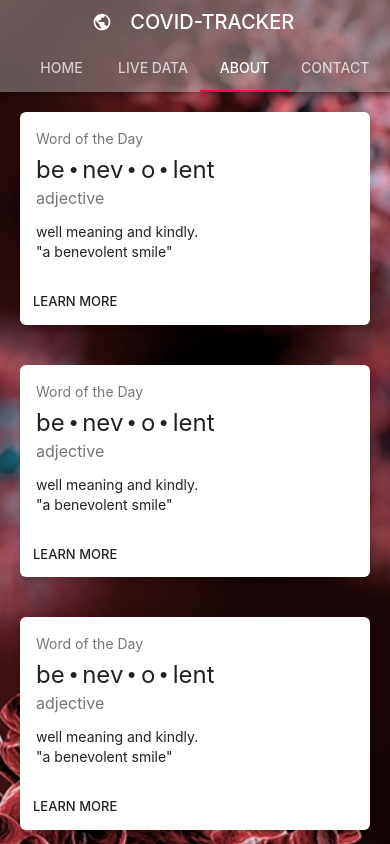
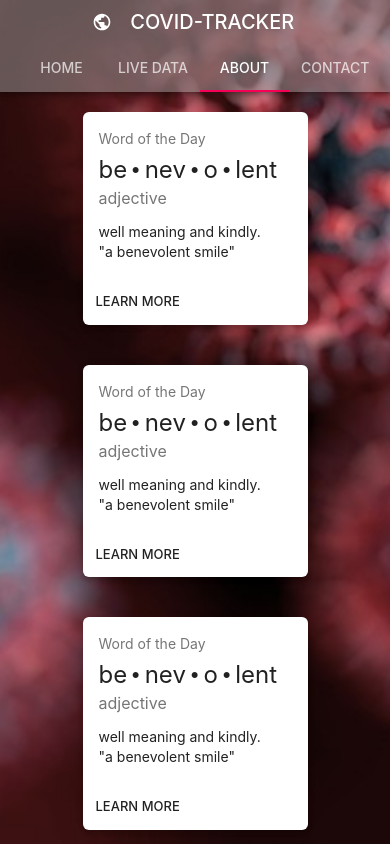
Before and after one commit to thetooaung07/material-ui-corona-tracker, a React (Create React App) app: page /about in a window 390 px wide. Built offline with nearby package versions, Linux system fonts and the light colour scheme; the HTML template or start-up script is replaced by a standard one.

Commit message:
fix height for mobile responsive

```diff
--- a/src/Components/About/About.js
+++ b/src/Components/About/About.js
@@ -4,7 +4,19 @@ import { makeStyles } from "@material-ui/core/styles";
 import AboutCard from "./AboutCard";
 
 const useStyle = makeStyles((theme) => ({
-  rootContainer: {},
+  rootContainer: {
+    width: "70%",
+    margin: "0 auto",
+    // [theme.breakpoints.down("md")]: {
+    //   height: "100vh"
+    // },
+    [theme.breakpoints.down("sm")]: {
+      height: "max-content"
+    },
+    [theme.breakpoints.up("sm")]: {
+      height: "100vh"
+    },
+  },
 }));
 
 const About = () => {
@@ -12,19 +24,22 @@ const About = () => {
 
   return (
     <div className={`About wrapper-sub ${classes.rootContainer}`}>
-      <Grid container justify="center" alignItems="center">
-        <Grid item xs={12} sm={6} md={4}>
+
+      <Grid container  >
+
+        <Grid item xs={12} sm={6} md={6} lg={4}>
           <AboutCard/>
         </Grid>
-        <Grid item xs={12} sm={6} md={4}>
+        <Grid item xs={12} sm={6} md={6} lg={4}>
           <AboutCard></AboutCard>
         </Grid>
-        <Grid item xs={12} sm={6} md={4}>
+        <Grid item xs={12} sm={6} md={6} lg={4}>
           <AboutCard></AboutCard>
         </Grid>
-        <Grid item xs={12} sm={6} md={4}>
+        <Grid item xs={12} sm={6} md={6} lg={4}>
           <AboutCard></AboutCard>
         </Grid>
+
       </Grid>
     </div>
   );
--- a/src/Components/About/AboutCard.js
+++ b/src/Components/About/AboutCard.js
@@ -6,15 +6,18 @@ import CardContent from "@material-ui/core/CardContent";
 import Button from "@material-ui/core/Button";
 import Typography from "@material-ui/core/Typography";
 
-const useStyles = makeStyles({
+const useStyles = makeStyles(theme =>({
   root: {
-    minWidth: 200,
-    maxWidth: 350,
+
+    maxWidth: 300,
     boxShadow: "0 4px 4px rgba(0, 0, 0, 0.12), 0 0 10px rgba(0, 0, 0, 0.06)",
     borderRadius: "6px",
     margin: "0 auto",
     marginBottom: 20,
     marginTop: 20,
+    [theme.breakpoints.down("md")]: {
+      maxWidth: 225,
+    },
   },
   bullet: {
     display: "inline-block",
@@ -27,7 +30,7 @@ const useStyles = makeStyles({
   pos: {
     marginBottom: 12,
   },
-});
+}));
 
 const AboutCard = () => {
   const classes = useStyles();
--- a/src/Components/DataDisplayV2/Table.js
+++ b/src/Components/DataDisplayV2/Table.js
@@ -12,7 +12,7 @@ import TrendingUpRoundedIcon from "@material-ui/icons/TrendingUpRounded";
 
 const StyledTableCell = withStyles((theme) => ({
   root: {
-    padding: "10px 5px 10px 10px",
+    padding: "10px 10px 10px 10px",
   },
   head: {
     backgroundColor: theme.palette.common.white,
```
